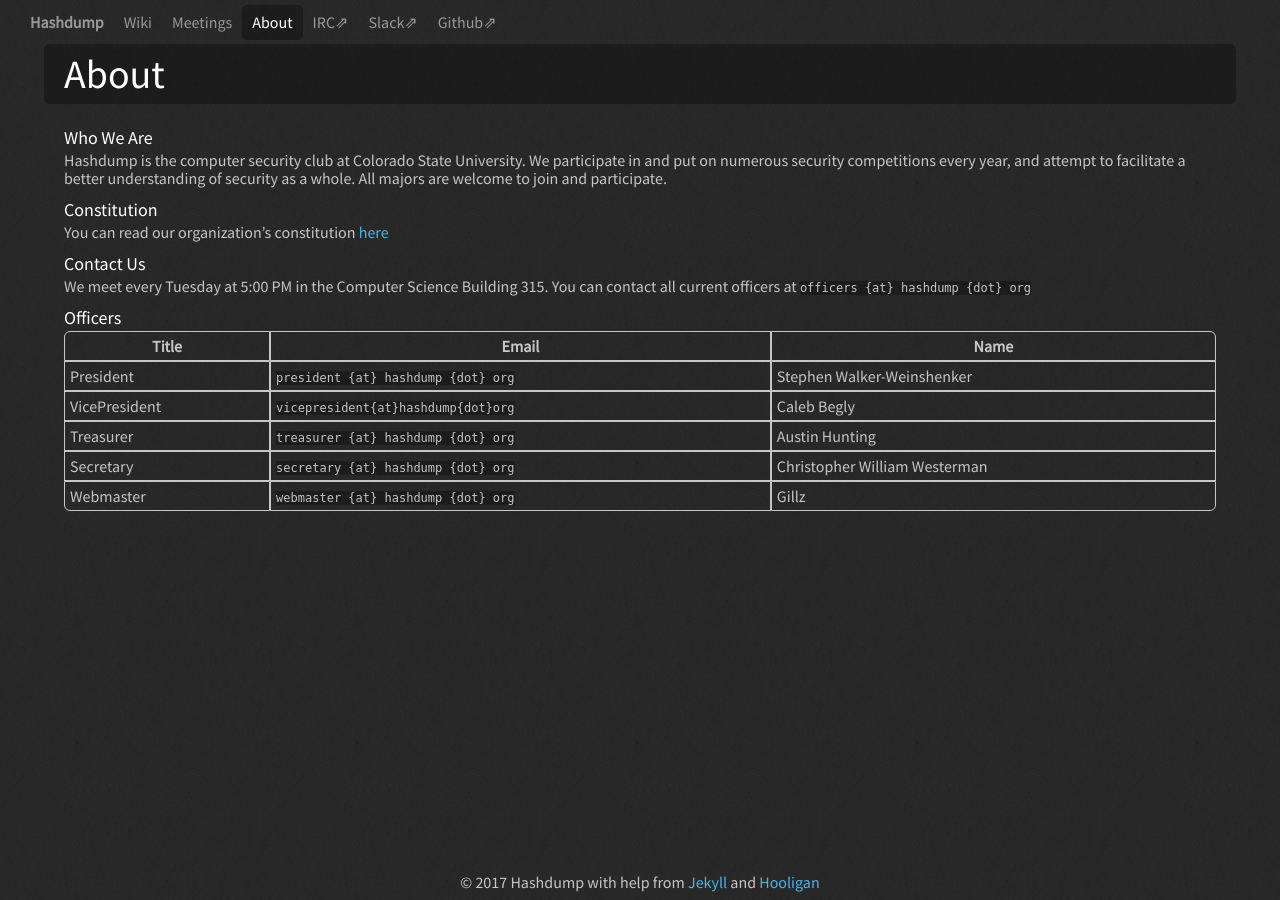
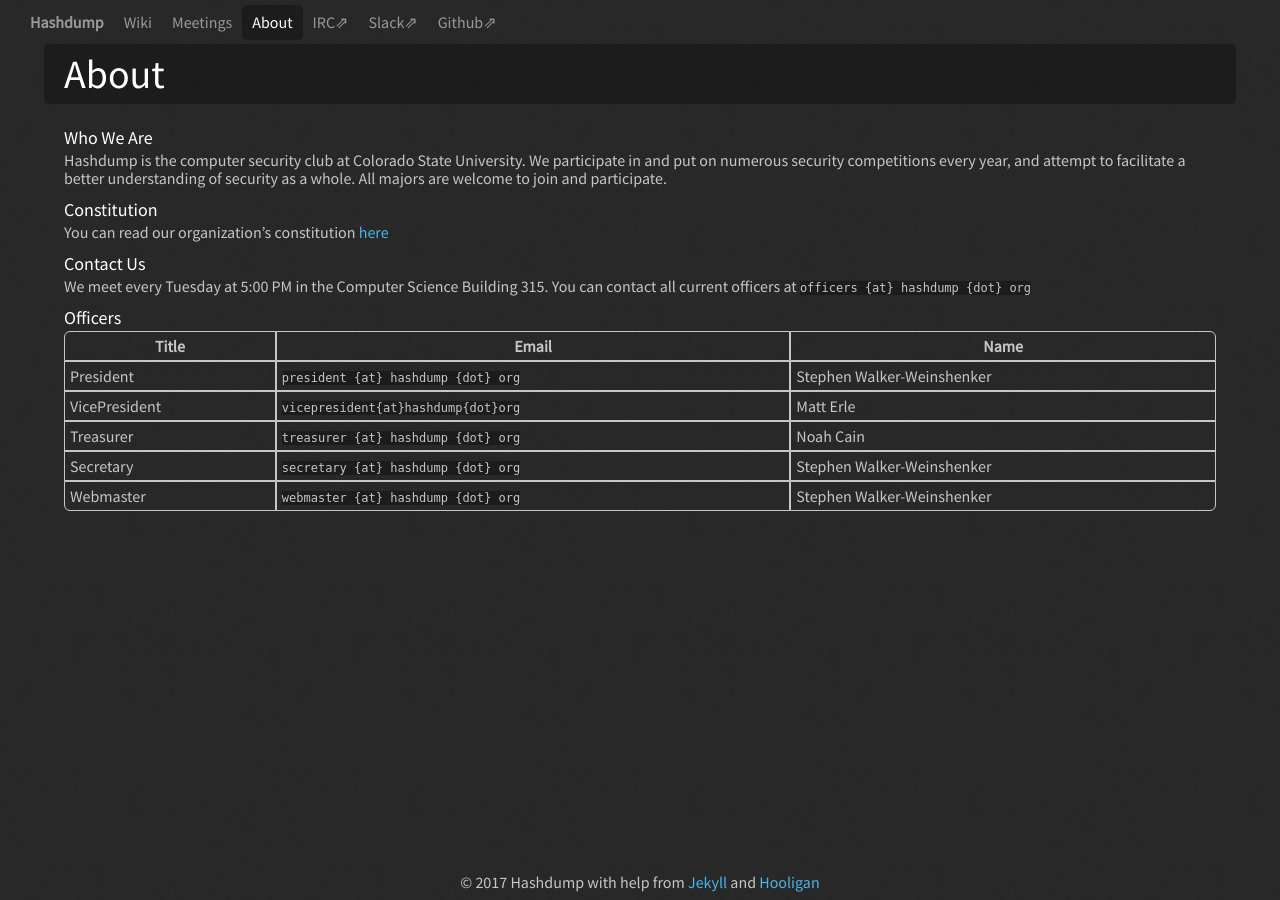
Before and after one commit to Hashdump/old-hashdump-site, a Jekyll site: the page built from _index/about.md, in a window 1280 px wide. Built offline with Jekyll 4.4.1, drawn with Linux system fonts in a browser that asks for light colours.

Commit message:
Update officers for 2017-2018 semester

```diff
--- a/_data/officers.yml
+++ b/_data/officers.yml
@@ -1,4 +1,4 @@
-currentYear: 2016
+currentYear: 2017
 emails:
   President: president {at} hashdump {dot} org
   VicePresident: vicepresident{at}hashdump{dot}org
@@ -7,6 +7,12 @@ emails:
   Webmaster: webmaster {at} hashdump {dot} org
   Officers: officers {at} hashdump {dot} org
 years:
+  2017:
+    President: Stephen Walker-Weinshenker
+    VicePresident: Matt Erle
+    Treasurer: Noah Cain
+    Secretary: Stephen Walker-Weinshenker
+    Webmaster: Stephen Walker-Weinshenker
   2016:
     President: Stephen Walker-Weinshenker
     VicePresident: Caleb Begly
```
